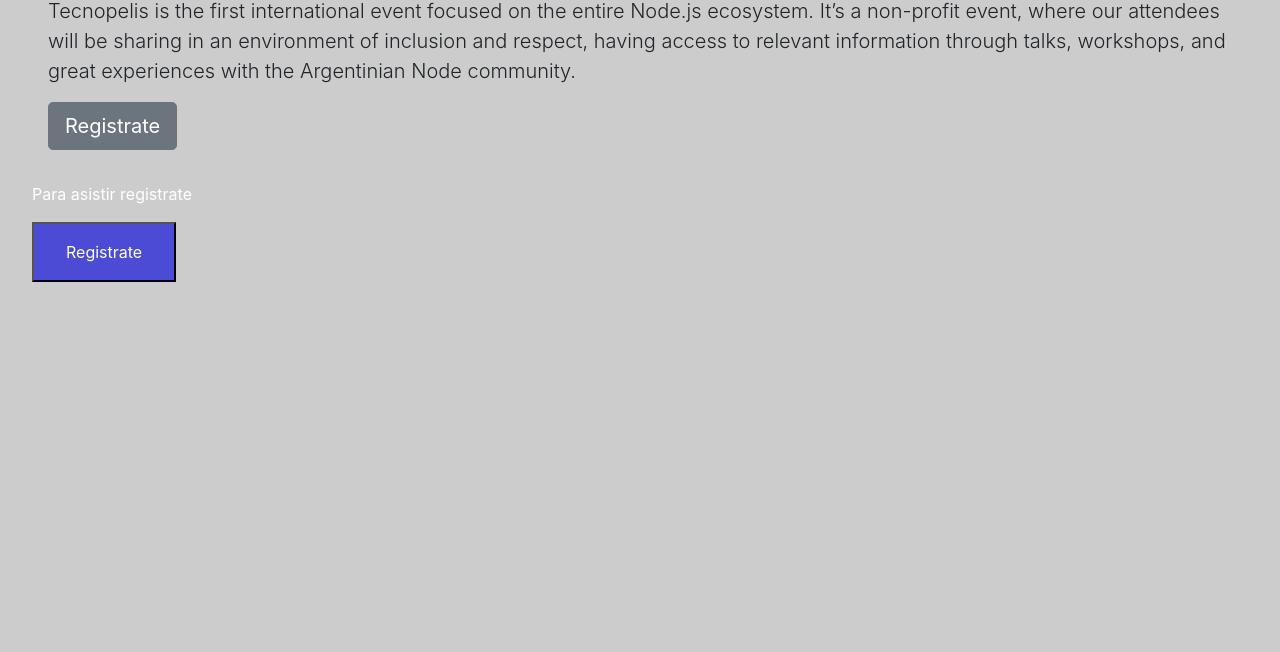
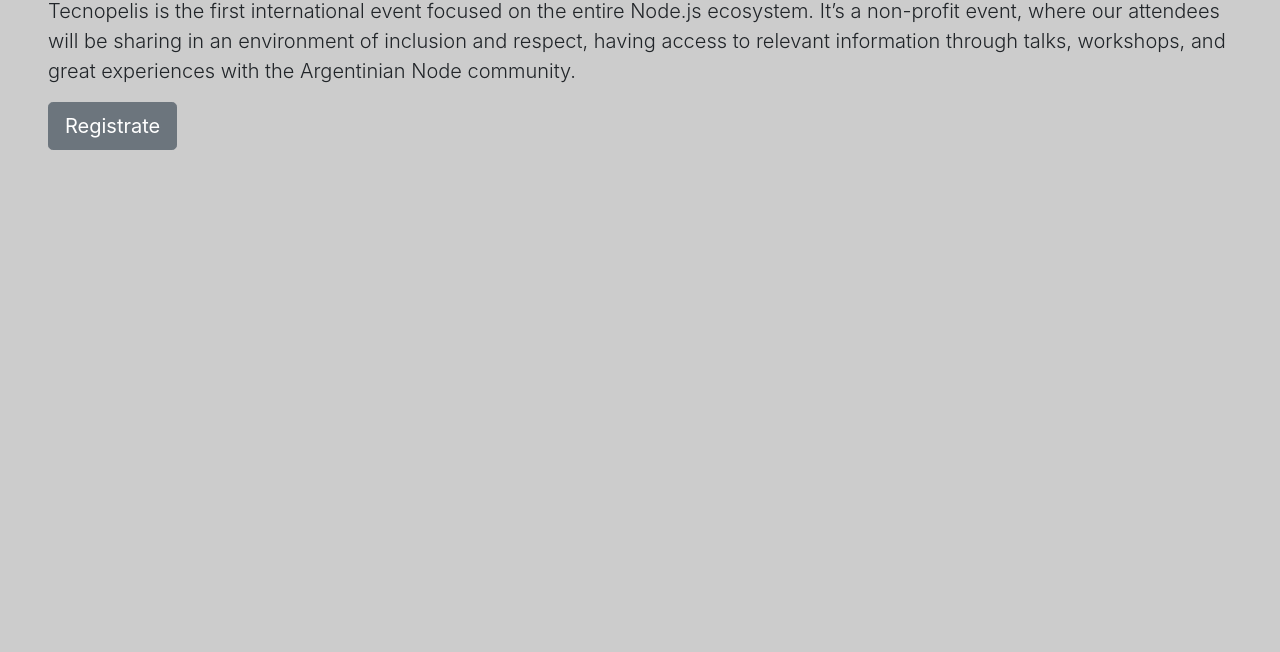
Before and after one commit to fvittorello/nodejs-express-practica, a website: page public/index.html in a window 1280 px wide. Shown: the part 148-800 px from the top of the page. Drawn offline with Linux system fonts and the light colour scheme.

Commit message:
chore(index and admin) erase unused button and add spacing

```diff
--- a/public/index.html
+++ b/public/index.html
@@ -31,9 +31,6 @@
 					</p>
 				</main>
 			</div>
-
-			<p class="asistir">Para asistir registrate</p>
-			<button id="boton_ingresar" class="button-registrarse">Registrate</button>
 		</section>
 
 		<section id="users-form" class="formulario row justify-content-center">
```
Also changed, not shown: public/admin.html (+4 -0 lines).
